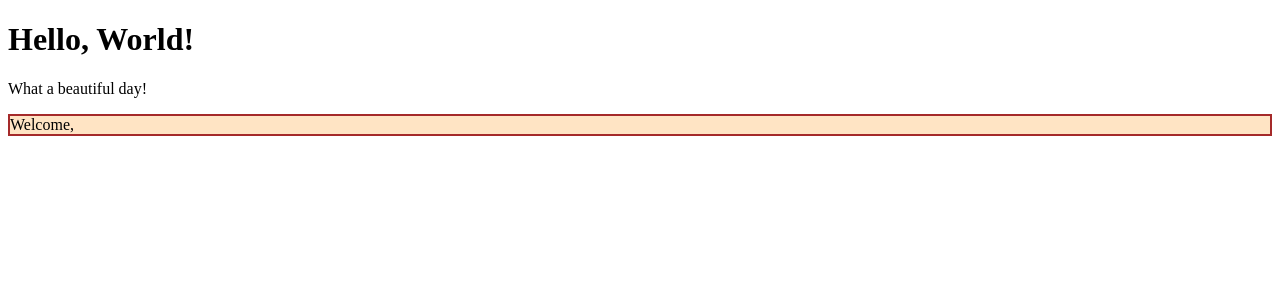
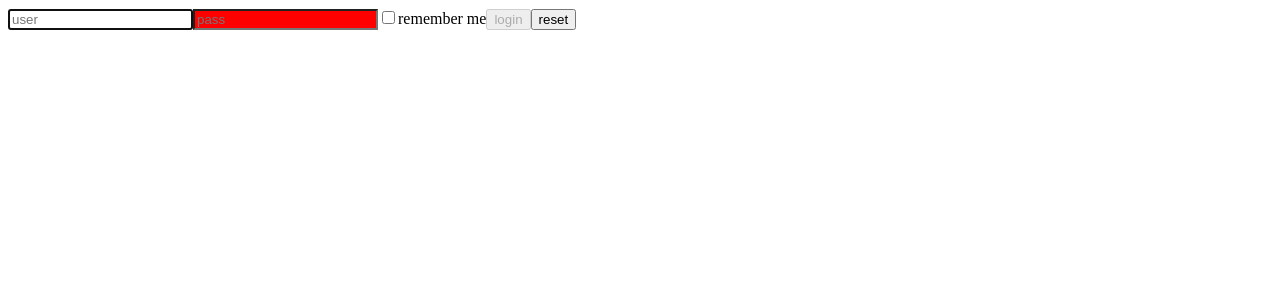
Before and after one commit to NDRXandrei/React-ex, a React (Create React App) app in the folder my-app/: page / in a window 1280 px wide. Shown: the top 300 px of the page. Built offline with nearby package versions, Linux system fonts and the light colour scheme.

Commit message:
aggiunto stile

```diff
--- a/my-app/src/App.js
+++ b/my-app/src/App.js
@@ -12,13 +12,13 @@ export class App extends React.Component {
   render() {
     return (
       <div>
-        <Hello />
-        <Welcome age={17}/>
+        {/* <Hello />
+        <Welcome age={17}/> */}
         {/* <Counter count={2} interval= {200} amount= {5}/> */}
         {/* <CounterClick /> */}
         {/* <ClickTracker /> */}
         {/* <InteractiveWelcome /> */}
-        {/* <Login /> */}
+        <Login />
         {/* <TodoList /> */}
       </div>
     );
--- a/my-app/src/Login.js
+++ b/my-app/src/Login.js
@@ -42,6 +42,7 @@ class UncontrolledLogin extends React.Component {
           placeholder="pass"
           ref={this.input}
           onChange={this.handleInputChange}
+          style={this.state.password.length < 8 ? {backgroundColor: "red"} : {backgroundColor: "green"}}
         ></input>
         <input
           type="checkbox"
```
